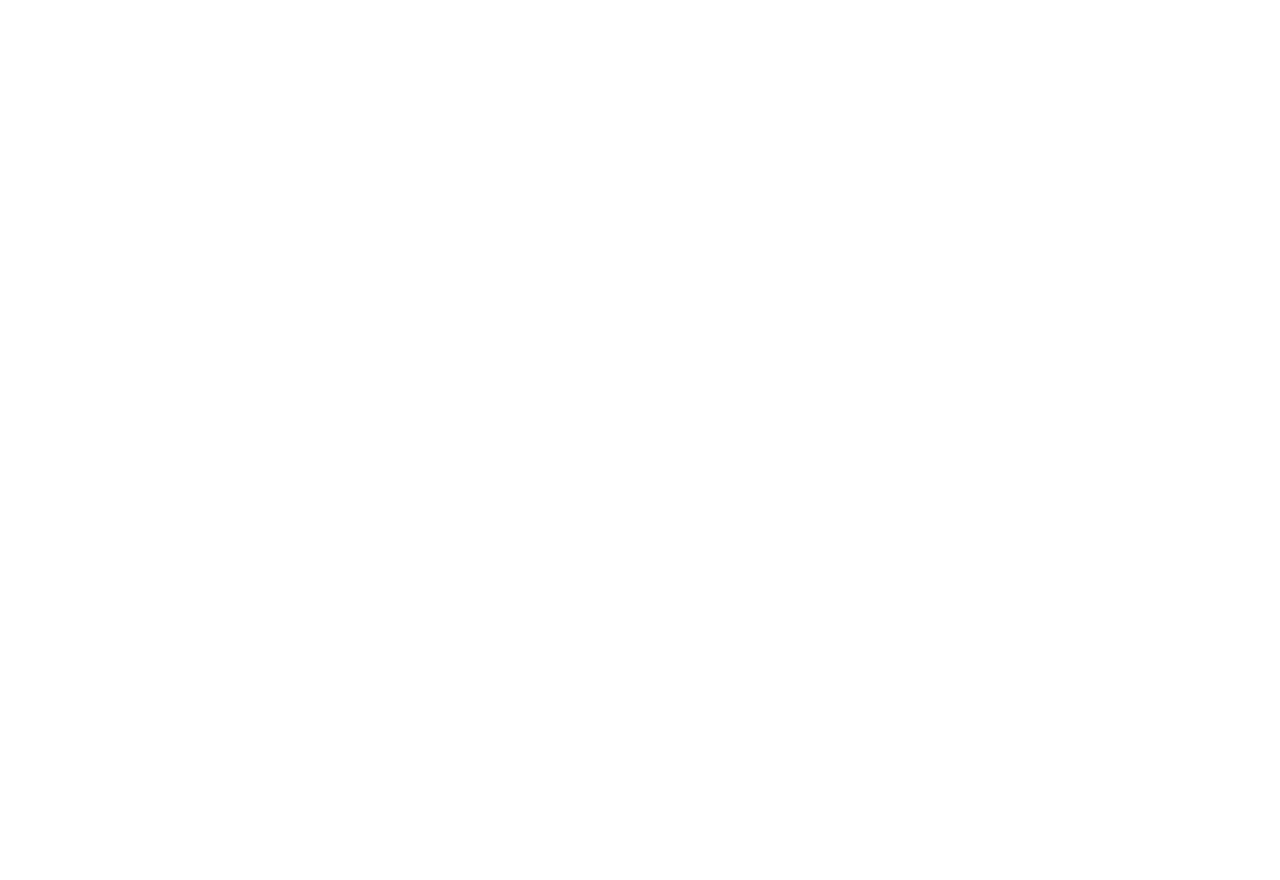
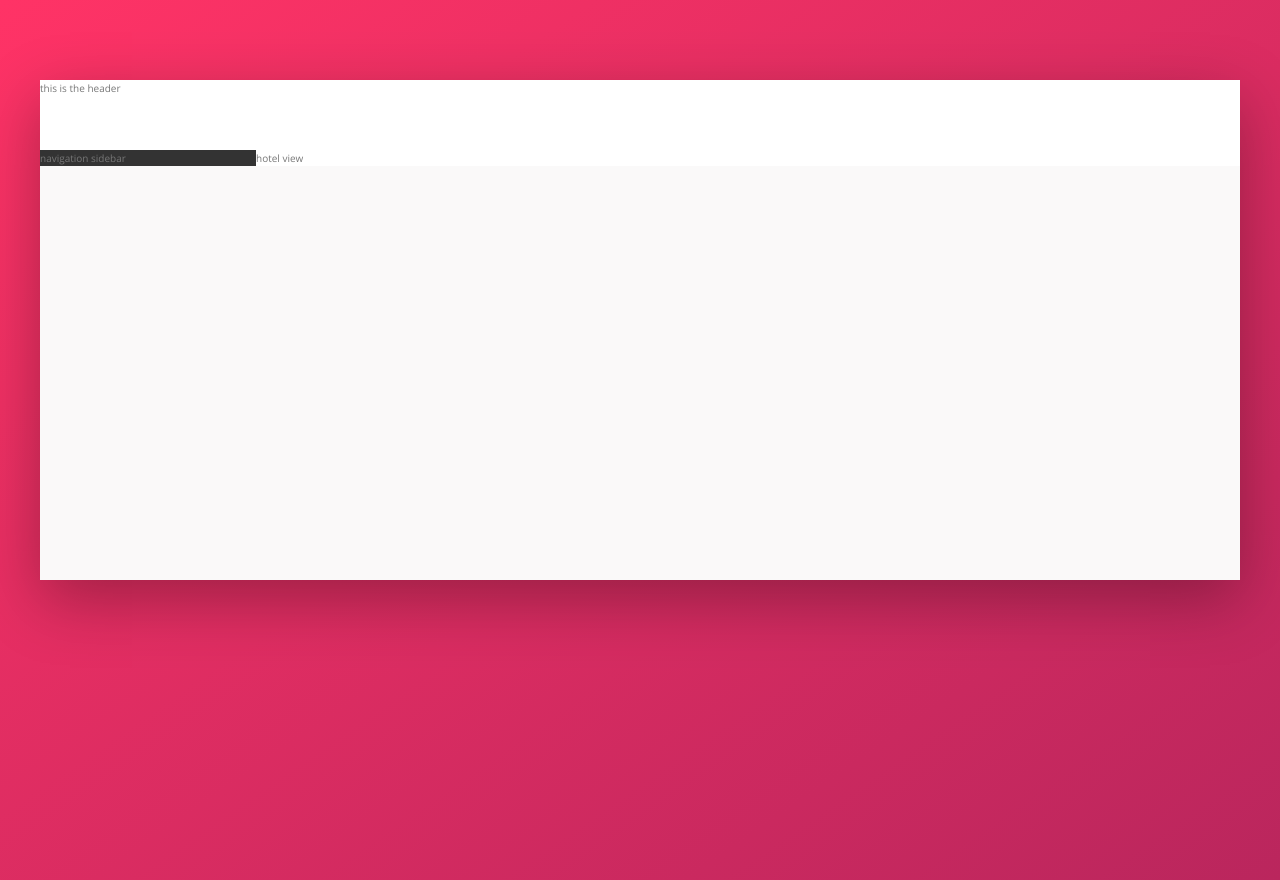
Before and after one commit to TielaRose/trillo, a website: page index.html in a window 1280 px wide. Before the commit the page ends 800 px from the top, so only its background shows below. Drawn offline with nearby package versions, Linux system fonts and the light colour scheme.

Commit message:
add skeleton layout

```diff
--- a/index.html
+++ b/index.html
@@ -1,16 +1,26 @@
 <!DOCTYPE html>
 <html lang="en">
-    <head>
-        <meta charset="UTF-8">
-        <meta name="viewport" content="width=device-width, initial-scale=1.0">
+  <head>
+    <meta charset="UTF-8" />
+    <meta name="viewport" content="width=device-width, initial-scale=1.0" />
 
-        <link href="https://fonts.googleapis.com/css?family=Open+Sans:300,400,600" rel="stylesheet">
-        <link rel="stylesheet" href="css/style.css">
-        <link rel="shortcut icon" type="image/png" href="img/favicon.png">
+    <link
+      href="https://fonts.googleapis.com/css?family=Open+Sans:300,400,600"
+      rel="stylesheet"
+    />
+    <link rel="stylesheet" href="css/style.css" />
+    <link rel="shortcut icon" type="image/png" href="img/favicon.png" />
 
-        <title>trillo &mdash; Your all-in-one booking app</title>
-    </head>
-    <body>
+    <title>trillo &mdash; Your all-in-one booking app</title>
+  </head>
+  <body>
+    <div class="container">
+      <header class="header">this is the header</header>
 
-    </body>
+      <div class="content">
+        <nav class="sidebar">navigation sidebar</nav>
+        <main class="hotel-view">hotel view</main>
+      </div>
+    </div>
+  </body>
 </html>
--- /dev/null
+++ b/sass/_base.scss
@@ -0,0 +1,48 @@
+:root {
+  --color-primary: #eb2f64;
+  --color-primary-light: #ff3366;
+  --color-primary-dark: #ba265d;
+
+  --color-gray-light-1: #faf9f9;
+  --color-gray-light-2: #f4f2f2;
+  --color-gray-light-3: #f0eeee;
+  --color-gray-light-4: #ccc;
+
+  --color-gray-dark-1: #333;
+  --color-gray-dark-2: #777;
+  --color-gray-dark-3: #999;
+
+  --shadow-dark: 0 2rem 6rem rgba(0, 0, 0, 0.3);
+}
+
+* {
+  margin: 0;
+  padding: 0;
+}
+
+*,
+*::before,
+*::after {
+  box-sizing: inherit;
+}
+
+html {
+  box-sizing: border-box;
+  font-size: 62.5%; // 1 rem = 10px;
+}
+
+body {
+  font-family: "Open Sans", sans-serif;
+  font-weight: 400;
+  line-height: 1.6;
+  color: var(--color-gray-dark-2);
+  background-image: linear-gradient(
+    to right bottom,
+    var(--color-primary-light),
+    var(--color-primary-dark)
+  );
+  background-size: cover;
+  background-repeat: no-repeat;
+
+  min-height: 100vh;
+}
--- /dev/null
+++ b/sass/_layout.scss
@@ -0,0 +1,30 @@
+.container {
+  max-width: 120rem;
+  margin: 8rem auto;
+  background-color: var(--color-gray-light-1);
+  box-shadow: var(--shadow-dark);
+
+  min-height: 50rem;
+}
+
+.header {
+  height: 7rem;
+  background-color: #fff;
+  border-bottom: var(--color-gray-light-2);
+}
+
+.content {
+  display: flex;
+}
+
+.sidebar {
+  background-color: var(--color-gray-dark-1);
+
+  flex: 0 0 18%;
+}
+
+.hotel-view {
+  background-color: #fff;
+
+  flex: 1;
+}
--- a/sass/main.scss
+++ b/sass/main.scss
@@ -1,17 +1,3 @@
-/*
-COLORS
-
-Primary: #eb2f64
-Primary light: #FF3366
-Primary dark: #BA265D
-
-Grey light 1: #faf9f9
-Grey light 2: #f4f2f2
-Grey light 3: #f0eeee
-Grey light 4: #ccc
-
-Grey dark 1: #333
-Grey dark 2: #777
-Grey dark 3: #999
-
-*/
+@import "base";
+@import "components";
+@import "layout";
```
Also changed, not shown: package.json (+4 -6 lines), css/style.css, sass/_components.scss (added), 2 other files.
